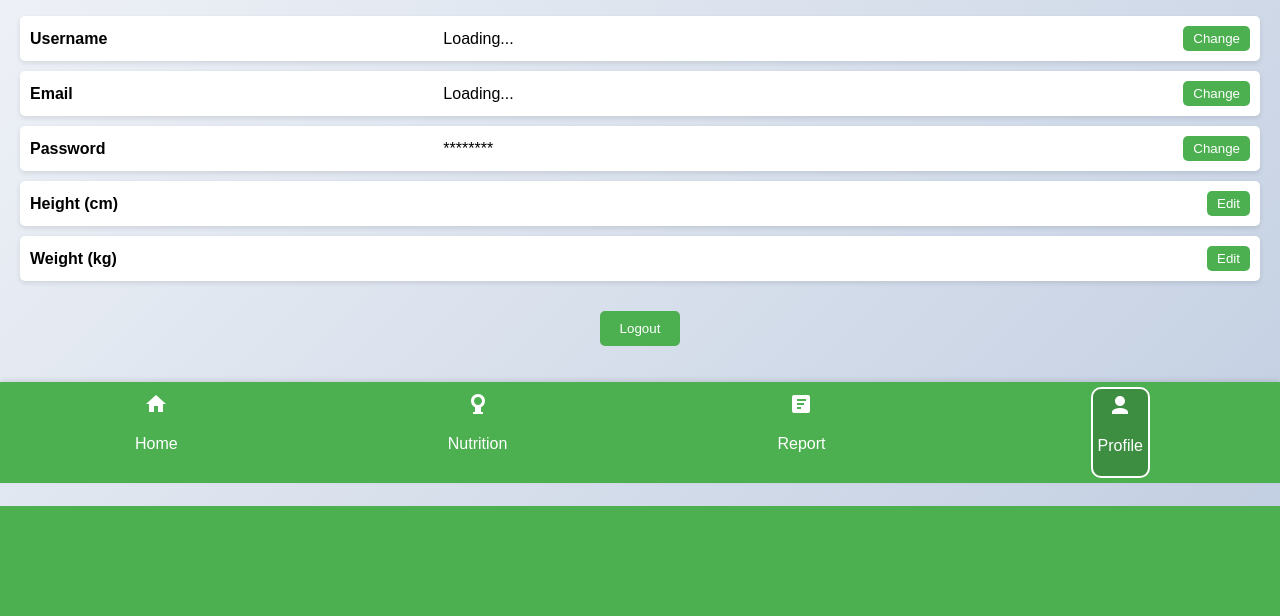
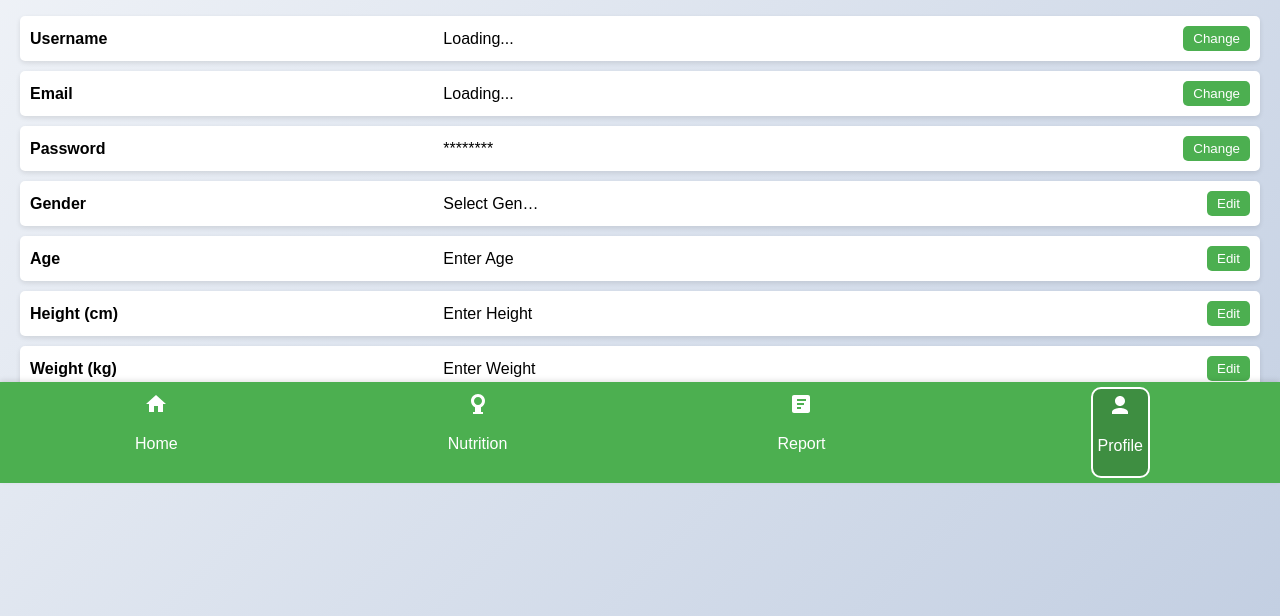
Before and after one commit to bcfeszjing/NutriTrack, a PHP site: page /NutriTrack/profile.html in a window 1280 px wide. Shown: the part 317-933 px from the top of the page. Before the commit the page ends 823 px from the top, so only its background shows below. Run offline with PHP 8.4, Linux system fonts and the light colour scheme; data that the repository does not hold is empty.

Commit message:
update gender and age for profile

```diff
--- a/www/js/profile.js
+++ b/www/js/profile.js
@@ -16,9 +16,11 @@
                 document.getElementById('password').dataset.password = data.originalPassword; // Store actual password in data attribute
                 document.getElementById('password-input').dataset.password = data.originalPassword; // Store actual password in data attribute for modal
 
-                // Load weight and height from localStorage
-                document.getElementById('weight').innerText = localStorage.getItem('weight') || 'Enter weight';
-                document.getElementById('height').innerText = localStorage.getItem('height') || 'Enter height';
+                // Load weight, height, gender, and age from localStorage
+                document.getElementById('weight').innerText = localStorage.getItem('weight') || 'Enter Weight';
+                document.getElementById('height').innerText = localStorage.getItem('height') || 'Enter Height';
+                document.getElementById('gender').innerText = localStorage.getItem('gender') || 'Select Gender';
+                document.getElementById('age').innerText = localStorage.getItem('age') || 'Enter Age';
             }
         })
         .catch(error => console.error('Fetch Error:', error));
@@ -58,16 +60,18 @@
 }
 
 function editField(field) {
-    const currentValue = document.getElementById(field).innerText;
-    let newValue = '';
-
     if (field === 'password') {
         document.getElementById('password-modal').style.display = 'block';
         const passwordInput = document.getElementById('password-input');
         passwordInput.type = 'password';
         passwordInput.value = '*'.repeat(document.getElementById('password').dataset.password.length); // Set password field with asterisks
+    } else if (field === 'gender') {
+        document.getElementById('gender-modal').style.display = 'block';
+    } else if (field === 'age') {
+        document.getElementById('age-modal').style.display = 'block';
     } else {
-        newValue = prompt(`Edit ${field}`, currentValue);
+        const currentValue = document.getElementById(field).innerText;
+        const newValue = prompt(`Edit ${field}`, currentValue);
         if (newValue) {
             if (field === 'email' && !validateEmail(newValue)) {
                 alert('Please enter a valid email address.');
@@ -78,7 +82,7 @@
                 return;
             }
             document.getElementById(field).innerText = newValue;
-            localStorage.setItem(field, newValue); // Save weight and height to localStorage
+            localStorage.setItem(field, newValue); // Save to localStorage
             saveUserData(field, newValue);
         }
     }
@@ -109,6 +113,34 @@
     document.getElementById('password-modal').style.display = 'none';
 }
 
+function closeGenderModal() {
+    document.getElementById('gender-modal').style.display = 'none';
+}
+
+function closeAgeModal() {
+    document.getElementById('age-modal').style.display = 'none';
+}
+
+function saveGender() {
+    const gender = document.querySelector('input[name="gender"]:checked').value;
+    document.getElementById('gender').innerText = gender;
+    localStorage.setItem('gender', gender); // Save to localStorage
+    saveUserData('gender', gender);
+    closeGenderModal();
+}
+
+function saveAge() {
+    const age = document.getElementById('age-input').value;
+    if (age) {
+        document.getElementById('age').innerText = age;
+        localStorage.setItem('age', age); // Save to localStorage
+        saveUserData('age', age);
+        closeAgeModal();
+    } else {
+        alert('Please enter a valid age.');
+    }
+}
+
 function saveUserData(field, value, isPassword = false) {
     const data = { field: field, value: value };
 
@@ -131,8 +163,8 @@
                 document.getElementById('password-input').dataset.password = value;
                 closePasswordModal();
             } else {
-                // Save weight and height to localStorage
-                if (field === 'weight' || field === 'height') {
+                // Save weight, height, gender, and age to localStorage
+                if (field === 'weight' || field === 'height' || field === 'gender' || field === 'age') {
                     localStorage.setItem(field, value);
                 }
             }
--- a/www/php/forgotPassword.php
+++ b/www/php/forgotPassword.php
@@ -10,7 +10,7 @@
 $username = "root";
 $password = "";
 $dbname = "nutritrack";
-$port = 3307; // Adjust if your MySQL server runs on a different port
+$port = 3306; // Adjust if your MySQL server runs on a different port
 
 // Create connection
 $conn = new mysqli($servername, $username, $password, $dbname, $port);
--- a/www/profile.html
+++ b/www/profile.html
@@ -40,16 +40,30 @@
                 </div>
             </div>
             <div class="profile-field">
+                <label>Gender</label>
+                <div class="input-container">
+                    <span id="gender">Select Gender</span>
+                    <button class="edit-button" onclick="editField('gender')">Edit</button>
+                </div>
+            </div>
+            <div class="profile-field">
+                <label>Age</label>
+                <div class="input-container">
+                    <span id="age">Enter Age</span>
+                    <button class="edit-button" onclick="editField('age')">Edit</button>
+                </div>
+            </div>
+            <div class="profile-field">
                 <label>Height (cm)</label>
                 <div class="input-container">
-                    <span id="height"></span>
+                    <span id="height">Enter Height</span>
                     <button class="edit-button" onclick="editField('height')">Edit</button>
                 </div>
             </div>
             <div class="profile-field">
                 <label>Weight (kg)</label>
                 <div class="input-container">
-                    <span id="weight"></span>
+                    <span id="weight">Enter Weight</span>
                     <button class="edit-button" onclick="editField('weight')">Edit</button>
                 </div>
             </div>
@@ -91,5 +105,32 @@
             <button onclick="savePassword()">Save</button>
         </div>
     </div>
+
+    <!-- Modal for editing gender -->
+    <div id="gender-modal" class="modal">
+        <div class="modal-content">
+            <span class="close" onclick="closeGenderModal()">&times;</span>
+            <p>Select Gender</p>
+            <div>
+                <input type="radio" id="male" name="gender" value="Male">
+                <label for="male">Male</label>
+            </div>
+            <div>
+                <input type="radio" id="female" name="gender" value="Female">
+                <label for="female">Female</label>
+            </div>
+            <button onclick="saveGender()">Save</button>
+        </div>
+    </div>
+
+    <!-- Modal for editing age -->
+    <div id="age-modal" class="modal">
+        <div class="modal-content">
+            <span class="close" onclick="closeAgeModal()">&times;</span>
+            <p>Select Age</p>
+            <input type="number" id="age-input" min="0" max="150" step="1">
+            <button onclick="saveAge()">Save</button>
+        </div>
+    </div>
 </body>
 </html>
```
